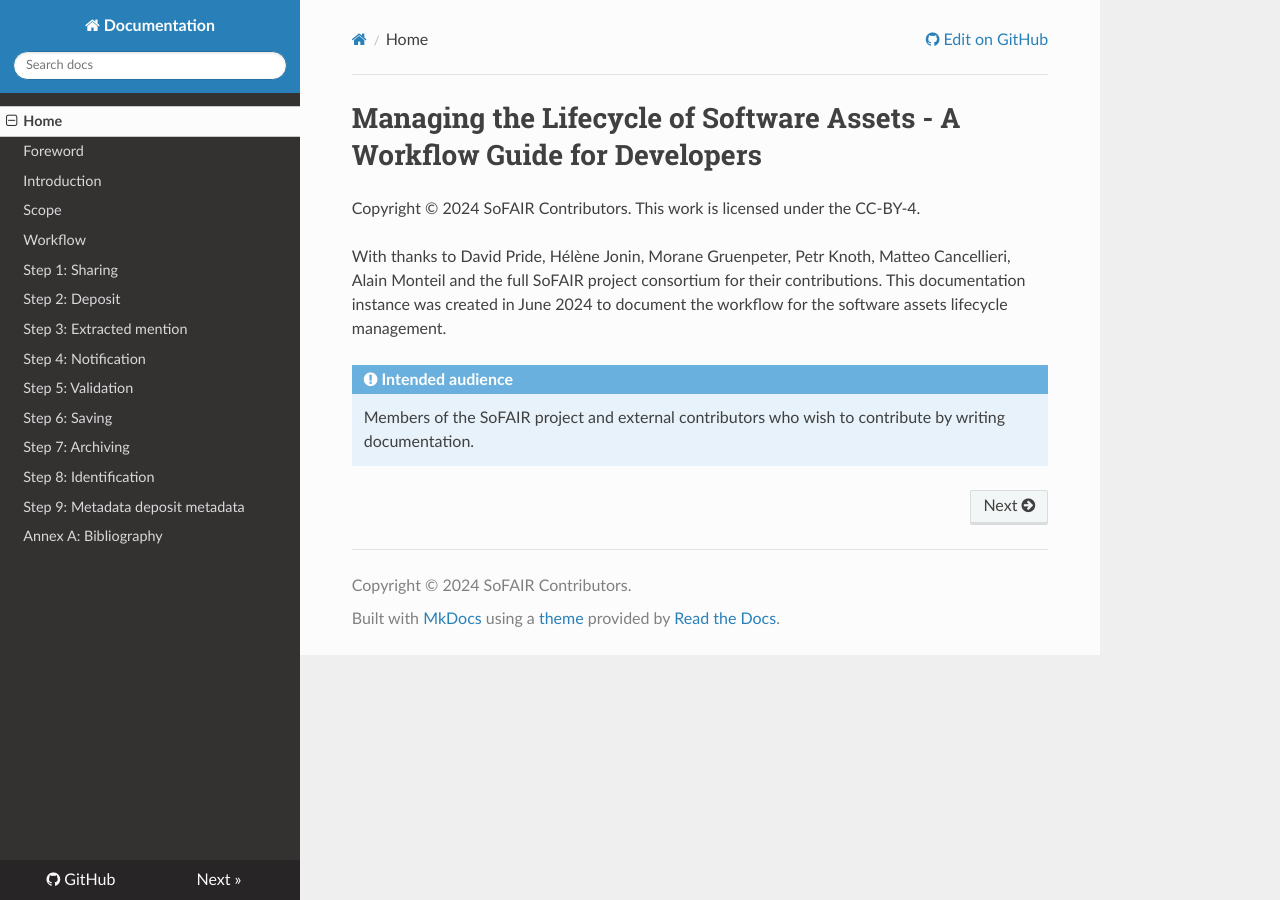
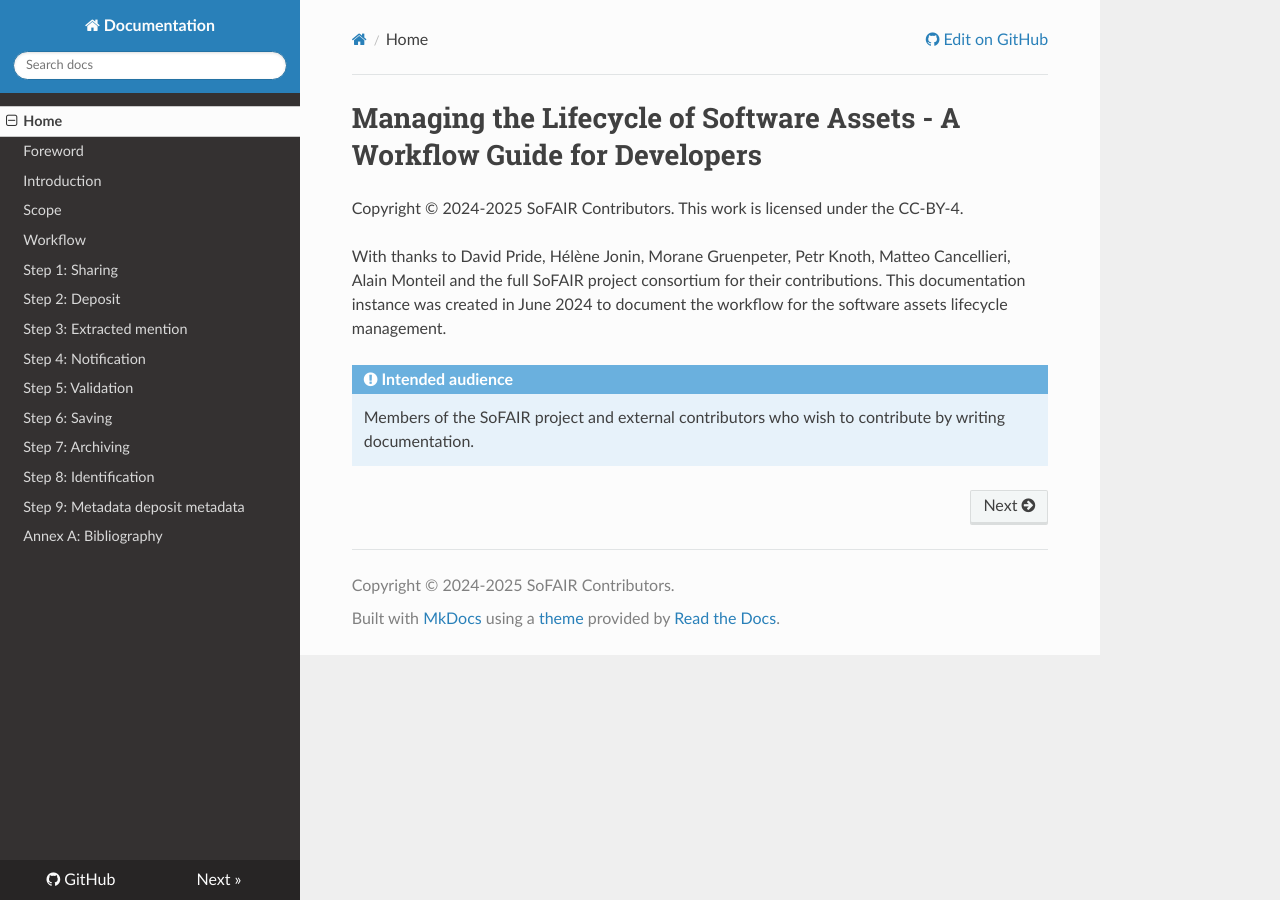
Before and after one commit to herrboyer/SoFairOA-documentation, an MkDocs documentation site: the page built from docs/index.md, in a window 1280 px wide. Built offline with MkDocs 1.6.1, drawn with Linux system fonts in a browser that asks for light colours; nearby versions of some CDN libraries.

Commit message:
Update copyright to 2025

```diff
--- a/docs/index.md
+++ b/docs/index.md
@@ -1,6 +1,6 @@
 # Managing the Lifecycle of Software Assets - A Workflow Guide for Developers
 
-Copyright © 2024 SoFAIR Contributors.
+Copyright © 2024-2025 SoFAIR Contributors.
 This work is licensed under the CC-BY-4.
 
 With thanks to David Pride, Hélène Jonin, Morane Gruenpeter, Petr Knoth, Matteo Cancellieri, Alain Monteil and the full SoFAIR project consortium for their contributions.
--- a/mkdocs.yml
+++ b/mkdocs.yml
@@ -18,7 +18,7 @@ nav:
   - 'Step 9: Metadata deposit metadata': 19-step-9.md
   - 'Annex A: Bibliography': A-bibliography.md
 theme: readthedocs
-copyright: Copyright &copy; 2024 SoFAIR Contributors.
+copyright: Copyright &copy; 2024-2025 SoFAIR Contributors.
 markdown_extensions:
   - codehilite:
       guess_lang: false
```
